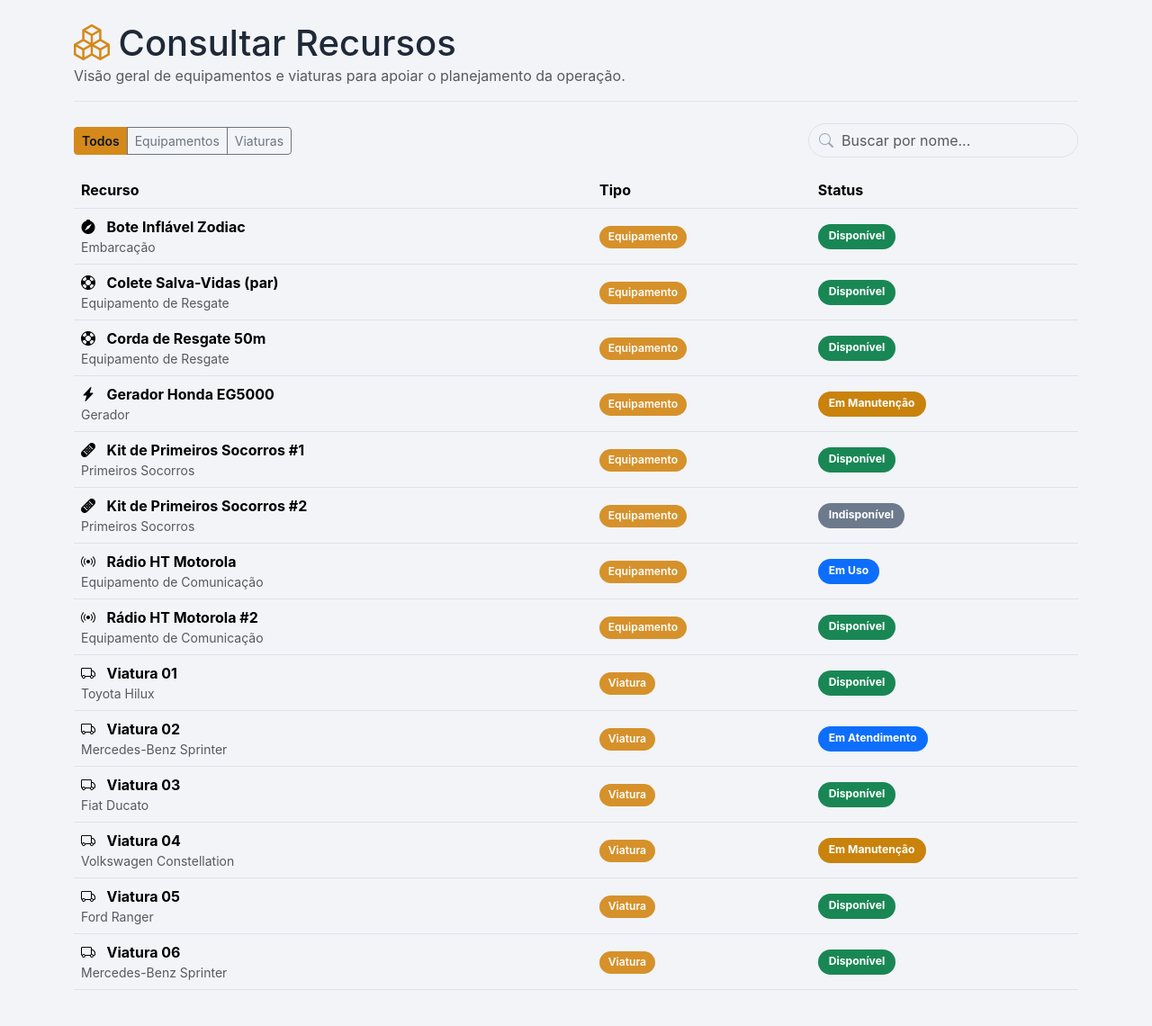
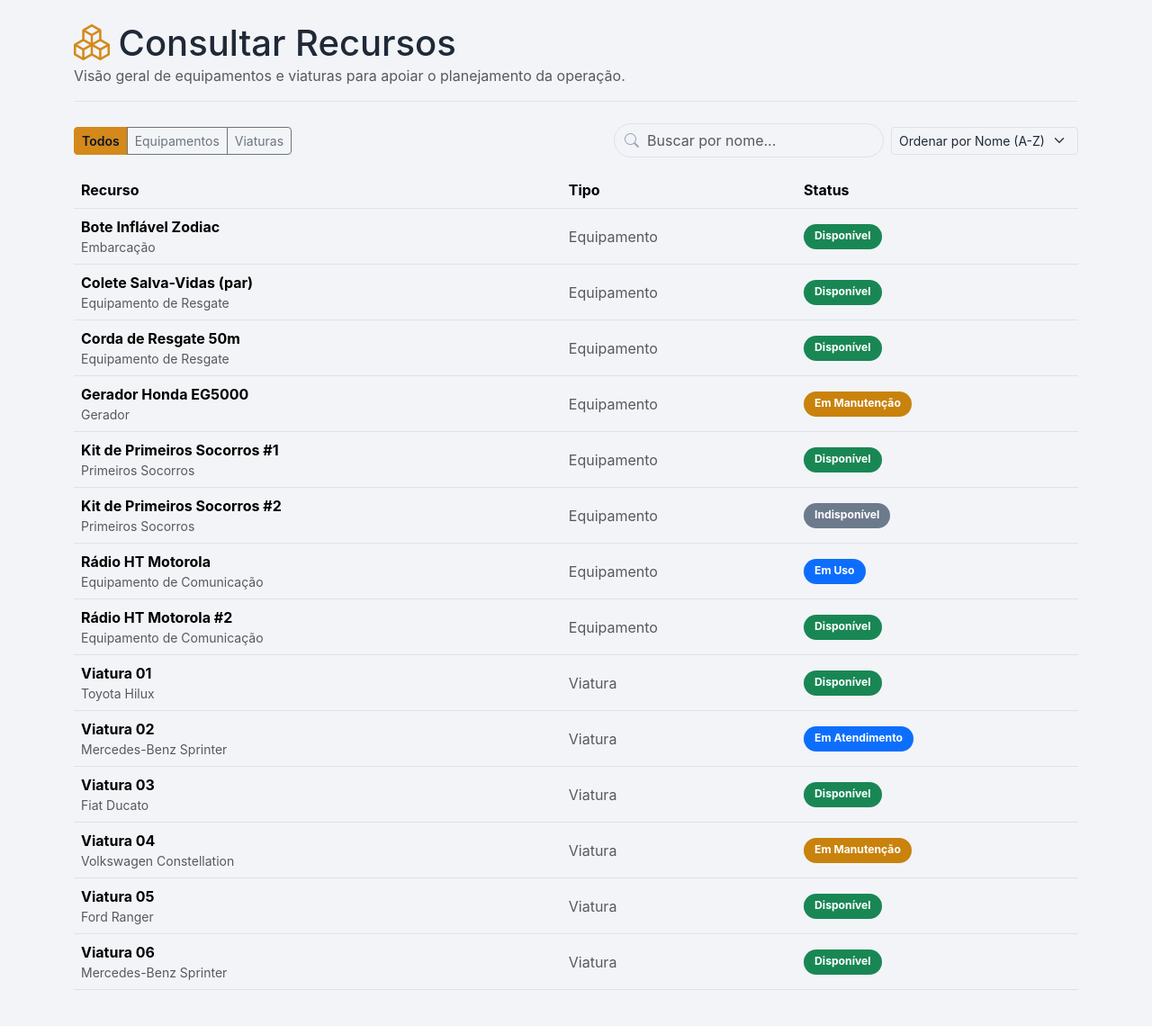
Before and after one commit to Skowronski-33/HADS_PedroHenriqueSkowronski_Sentinela, a Laravel app: page /recursos in a window 1280 px wide. Shown: the part 83-1223 px from the top of the page at 90% size. Run offline with Laravel 12, Linux system fonts and the light colour scheme; a user stored in the database is signed in; data comes from the database, SQL or seed files in the repository; parts of the project's set-up code (start-up, migrations or seed data) failed here and were passed over; some libraries are stand-ins or nearby versions.

Commit message:
Consultar Recursos: layout mais limpo e opção de ordenar
- Remove o ícone ao lado do nome e o badge laranja de Tipo (agora texto
  simples em cinza) — menos poluição visual, só a coluna Status mantém
  badge colorido.
- Adiciona "Ordenar por" (Nome, Tipo ou Status, sempre alfabético), que
  se mantém ao trocar os filtros de tipo ou buscar por texto.

```diff
--- a/app/Http/Controllers/RecursoController.php
+++ b/app/Http/Controllers/RecursoController.php
@@ -9,17 +9,23 @@ use Illuminate\Support\Collection;
 
 class RecursoController extends Controller
 {
+    private const ORDENAR_OPCOES = ['nome', 'tipo', 'status'];
+
     public function index(Request $request)
     {
         $busca = $request->query('busca');
         $tipo = $request->query('tipo');
+        $ordenar = $request->query('ordenar', 'nome');
+
+        if (! in_array($ordenar, self::ORDENAR_OPCOES, true)) {
+            $ordenar = 'nome';
+        }
 
         $equipamentos = Equipamento::with('tipoEquipamento')
             ->when($busca, fn ($q) => $q->where('nome', 'ilike', "%{$busca}%"))
             ->get()
             ->map(fn (Equipamento $equipamento) => (object) [
                 'tipo_recurso' => 'Equipamento',
-                'icone' => $equipamento->iconeTipo(),
                 'nome' => $equipamento->nome,
                 'subtitulo' => $equipamento->tipoEquipamento->nome,
                 'status' => $equipamento->status,
@@ -31,24 +37,30 @@ class RecursoController extends Controller
             ->get()
             ->map(fn (Viatura $viatura) => (object) [
                 'tipo_recurso' => 'Viatura',
-                'icone' => 'bi-truck',
                 'nome' => $viatura->identificacao,
                 'subtitulo' => $viatura->modelo ?: $viatura->placa,
                 'status' => $viatura->status,
                 'ativo' => $viatura->ativo,
             ]);
 
+        $criterioOrdenacao = match ($ordenar) {
+            'tipo' => [['tipo_recurso', 'asc'], ['nome', 'asc']],
+            'status' => [['status', 'asc'], ['nome', 'asc']],
+            default => [['nome', 'asc']],
+        };
+
         $recursos = (new Collection())
             ->concat($equipamentos)
             ->concat($viaturas)
             ->when($tipo, fn (Collection $c) => $c->where('tipo_recurso', $tipo))
-            ->sortBy('nome')
+            ->sortBy($criterioOrdenacao)
             ->values();
 
         return view('recursos.index', [
             'recursos' => $recursos,
             'busca' => $busca,
             'tipo' => $tipo,
+            'ordenar' => $ordenar,
         ]);
     }
 }
--- a/resources/views/recursos/index.blade.php
+++ b/resources/views/recursos/index.blade.php
@@ -21,16 +21,23 @@
 
     <form method="GET" action="{{ route('recursos.index') }}" class="d-flex justify-content-between align-items-center flex-wrap gap-2 mb-3">
         <div class="btn-group" role="group">
-            <button type="button" data-href="{{ route('recursos.index', ['busca' => $busca]) }}"
+            <button type="button" data-href="{{ route('recursos.index', ['busca' => $busca, 'ordenar' => $ordenar]) }}"
                class="btn btn-sm {{ !$tipo ? 'btn-primary' : 'btn-outline-secondary' }}">Todos</button>
-            <button type="button" data-href="{{ route('recursos.index', ['busca' => $busca, 'tipo' => 'Equipamento']) }}"
+            <button type="button" data-href="{{ route('recursos.index', ['busca' => $busca, 'tipo' => 'Equipamento', 'ordenar' => $ordenar]) }}"
                class="btn btn-sm {{ $tipo === 'Equipamento' ? 'btn-primary' : 'btn-outline-secondary' }}">Equipamentos</button>
-            <button type="button" data-href="{{ route('recursos.index', ['busca' => $busca, 'tipo' => 'Viatura']) }}"
+            <button type="button" data-href="{{ route('recursos.index', ['busca' => $busca, 'tipo' => 'Viatura', 'ordenar' => $ordenar]) }}"
                class="btn btn-sm {{ $tipo === 'Viatura' ? 'btn-primary' : 'btn-outline-secondary' }}">Viaturas</button>
         </div>
-        <div class="search-inline" style="width: 300px; max-width: 100%;">
-            <i class="bi bi-search"></i>
-            <input type="text" name="busca" value="{{ $busca }}" class="form-control" placeholder="Buscar por nome...">
+        <div class="d-flex align-items-center gap-2 flex-wrap">
+            <div class="search-inline" style="width: 300px; max-width: 100%;">
+                <i class="bi bi-search"></i>
+                <input type="text" name="busca" value="{{ $busca }}" class="form-control" placeholder="Buscar por nome...">
+            </div>
+            <select name="ordenar" class="form-select form-select-sm" style="width: auto;" onchange="this.form.submit()">
+                <option value="nome" {{ $ordenar === 'nome' ? 'selected' : '' }}>Ordenar por Nome (A-Z)</option>
+                <option value="tipo" {{ $ordenar === 'tipo' ? 'selected' : '' }}>Ordenar por Tipo</option>
+                <option value="status" {{ $ordenar === 'status' ? 'selected' : '' }}>Ordenar por Status</option>
+            </select>
             <input type="hidden" name="tipo" value="{{ $tipo }}">
         </div>
     </form>
@@ -62,7 +69,6 @@
                     @foreach ($recursos as $recurso)
                         <tr class="{{ !$recurso->ativo ? 'text-muted' : '' }}">
                             <td>
-                                <i class="bi {{ $recurso->icone }} me-2"></i>
                                 <strong>{{ $recurso->nome }}</strong>
                                 @if (!$recurso->ativo)
                                     <span class="badge bg-secondary ms-1">Inativo</span>
@@ -71,7 +77,7 @@
                                     <div class="small text-muted">{{ $recurso->subtitulo }}</div>
                                 @endif
                             </td>
-                            <td><span class="tag-chip">{{ $recurso->tipo_recurso }}</span></td>
+                            <td class="text-muted">{{ $recurso->tipo_recurso }}</td>
                             <td>
                                 <span class="status-badge status-badge-{{ $statusSlug[$recurso->status] ?? 'indisponivel' }}">
                                     {{ $recurso->status }}
```
